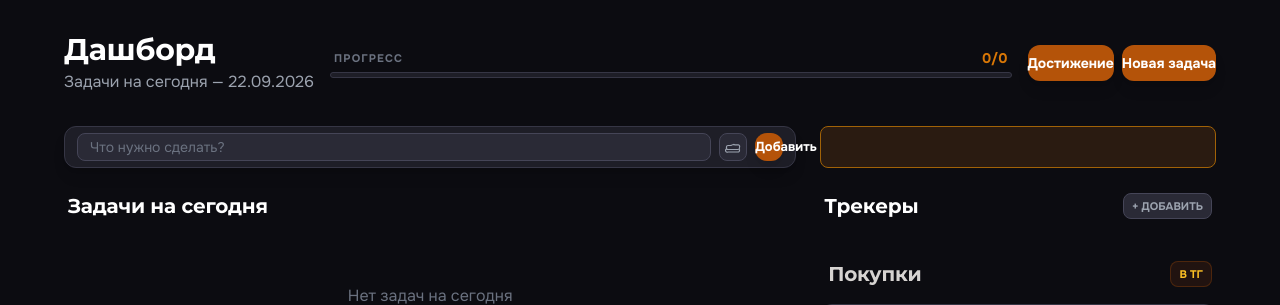
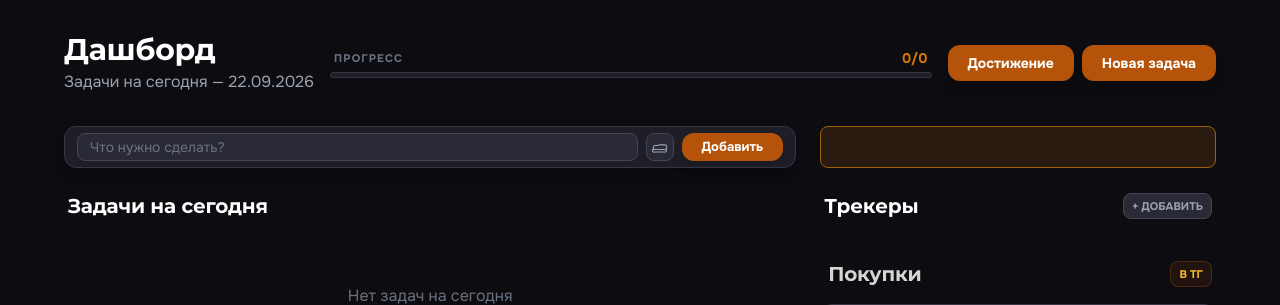
Before and after one commit to LittleBitBadGirl/plan, a FastAPI app: page / in a window 1280 px wide. Shown: the part 52-357 px from the top of the page. Run offline with FastAPI, Linux system fonts and the light colour scheme; data comes from the database, SQL or seed files in the repository; data that the repository does not hold is empty.

Commit message:
Кнопки: текст больше не вылезает за границы
Вера: «текст вылезает за границы кнопки». Две причины:
1) у кнопок в шапке не было shrink-0, и flex их сжимал ниже ширины текста —
   добавлен shrink-0, боковые отступы вернулись к px-5 (как у «Добавить»);
2) правило высоты 42px ставило «Добавить» width: 28px, поэтому текст шириной
   62px торчал из 28-пиксельной кнопки — правило сузилось до иконки категории,
   у «Добавить» остались height: 28px и padding: 0 20px.

Проверено замером при 1100/1280/1440: «Достижение» 126x36, «Новая задача»
134x36, «Добавить» 102x28, отступы 20px у всех, переполнения текста нет
ни у одной кнопки или ссылки на дашборде.

```diff
--- a/app/web/static/css/design.css
+++ b/app/web/static/css/design.css
@@ -815,12 +815,17 @@ h3,
     padding-bottom: 4px;
     line-height: 18px;
   }
-  .dash-quick-42 .dash-quick-42__icon,
-  .dash-quick-42 button[type="submit"] {
+  .dash-quick-42 .dash-quick-42__icon {
     width: 28px;
     height: 28px;
+    padding: 0;
+  }
+  /* «Добавить» — той же высоты, что поле, но шириной по тексту: правило
+     width: 28px ломало кнопку, текст вылезал за границы. */
+  .dash-quick-42 button[type="submit"] {
+    height: 28px;
     min-height: 28px;
-    padding: 0;
+    padding: 0 20px;
     font-size: 13px;
   }
   .dash-quick-42__card {
--- a/app/web/templates/dashboard.html
+++ b/app/web/templates/dashboard.html
@@ -133,15 +133,16 @@
             {% endif %}
         </div>
 
-        {# Достижение и новая задача — одним стилем. Плюсы убраны, отступы
-           поджаты: кнопки занимают меньше места, а смысл читается по слову. #}
+        {# Достижение и новая задача — одним стилем: без плюсов, с теми же
+           боковыми отступами, что у «Добавить» (px-5). shrink-0 обязателен:
+           без него кнопки сжимались и текст вылезал за границы. #}
         <div class="hidden lg:flex shrink-0 items-center gap-2">
             <button type="button" onclick="openAchievementQuickAdd()"
-                    class="inline-flex items-center px-3.5 py-2 bg-accent hover:bg-accent-hover text-white text-sm font-bold rounded-xl transition-all shadow-lg active:scale-95 whitespace-nowrap">
+                    class="shrink-0 inline-flex items-center px-5 py-2 bg-accent hover:bg-accent-hover text-white text-sm font-bold rounded-xl transition-all shadow-lg active:scale-95 whitespace-nowrap">
                 Достижение
             </button>
             <a href="/tasks/new"
-               class="inline-flex items-center px-3.5 py-2 bg-accent hover:bg-accent-hover text-white text-sm font-bold rounded-xl transition-all shadow-lg active:scale-95 whitespace-nowrap">
+               class="shrink-0 inline-flex items-center px-5 py-2 bg-accent hover:bg-accent-hover text-white text-sm font-bold rounded-xl transition-all shadow-lg active:scale-95 whitespace-nowrap">
                 Новая задача
             </a>
         </div>
```
Also changed, not shown: tests/test_achievements.py (+5 -1 lines).
